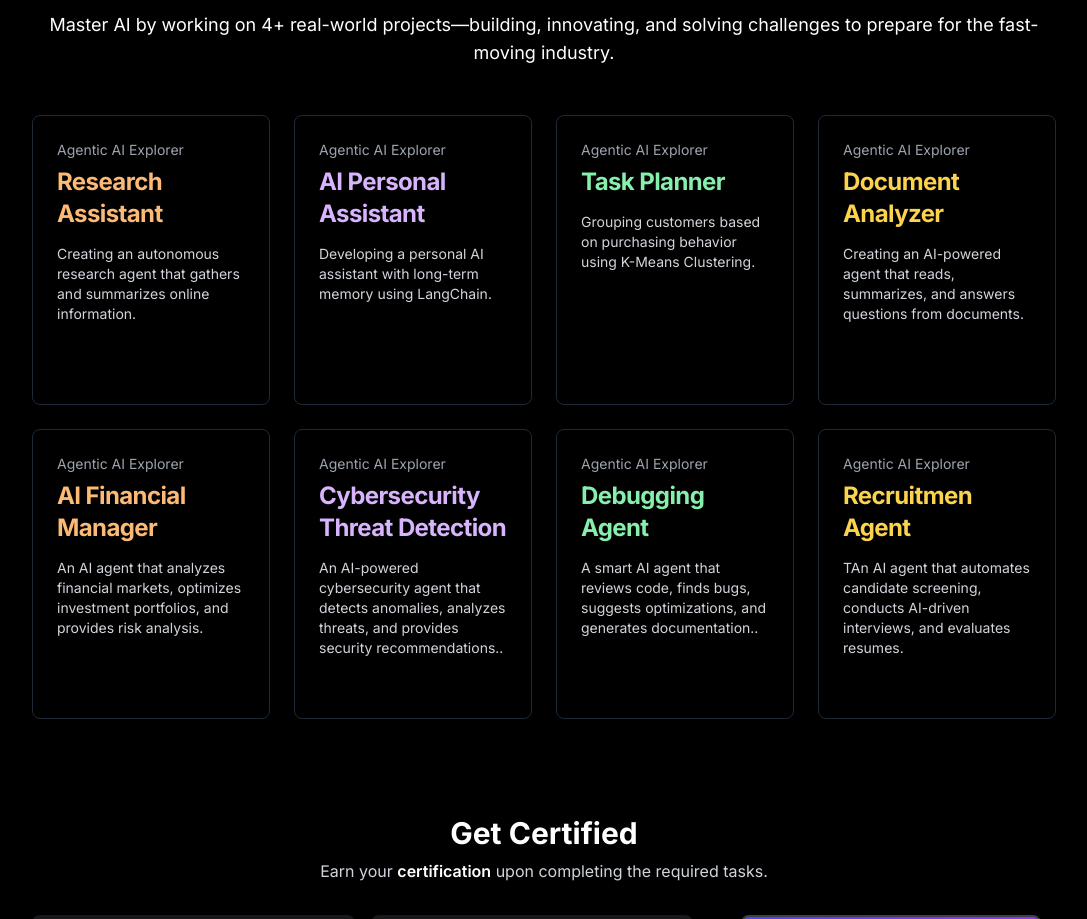
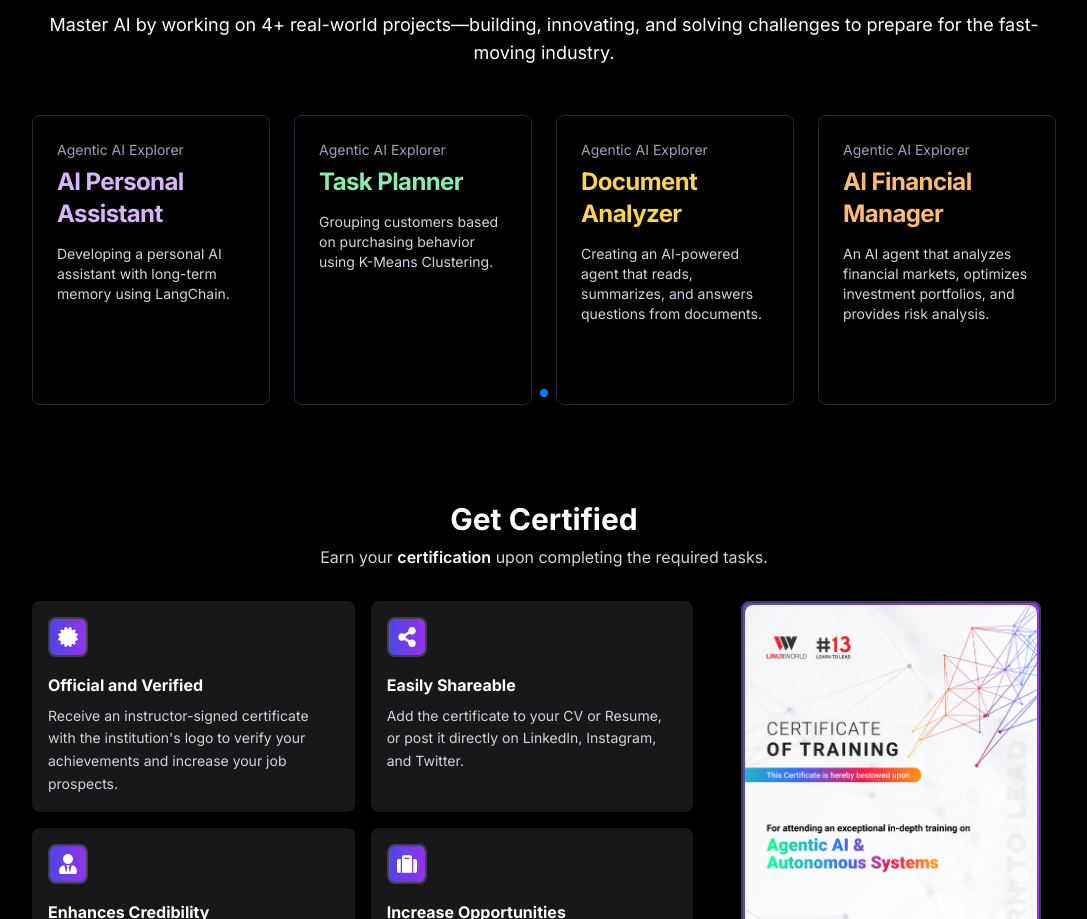
Before and after one commit to LWintern/the-agentic-ai, a Next.js app: page /agenticaiautonomoussystems in a window 1280 px wide. Shown: the part 2736-3655 px from the top of the page, without its empty margins (96-1183 px from the left). Built offline with nearby package versions, Linux system fonts and the light colour scheme.

Commit message:
add scroll in project

```diff
--- a/package.json
+++ b/package.json
@@ -21,6 +21,7 @@
     "react": "^18",
     "react-dom": "^18",
     "react-icons": "^5.5.0",
+    "swiper": "^11.2.6",
     "tailwind-merge": "^3.0.2",
     "tailwindcss-animate": "^1.0.7"
   },
--- a/src/components/advancedagenticai/CoursePage/project/Project.tsx
+++ b/src/components/advancedagenticai/CoursePage/project/Project.tsx
@@ -3,6 +3,12 @@
 import { Button } from "@/components/ui/button"
 import { Card, CardContent, CardFooter, CardHeader, CardTitle } from "@/components/ui/card"
 
+import { Swiper, SwiperSlide } from 'swiper/react';
+import { Navigation, Pagination,Autoplay } from 'swiper/modules';
+import 'swiper/css';
+import 'swiper/css/navigation';
+import 'swiper/css/pagination';
+import 'swiper/css/autoplay';
 export default function ProgramsSection() {
   // components/programs-data.ts
 const tracks = [
@@ -40,38 +46,38 @@
     description: "Creating an autonomous agent that processes and visualizes data.",
   },
   // Continuing with all remaining tracks (5-43)
-  // {
-  //   id: 5,
-  //   number: "05",
-  //   title: "AutoML Tuning",
-  //   titleColor: "text-orange-300",
-  //   experience: "",
-  //   description: "Automating model selection and hyperparameter tuning using AutoML frameworks.",
-  // },
-  // {
-  //   id: 6,
-  //   number: "06",
-  //   title: "Stock Forecasting",
-  //   titleColor: "text-purple-300",
-  //   experience: "",
-  //   description: "Predicting stock prices using time-series models like ARIMA and LSTM.",
-  // },
-  // {
-  //   id: 7,
-  //   number: "07",
-  //   title: "Fake News Detection",
-  //   titleColor: "text-green-300",
-  //   experience: "",
-  //   description: "Classifying news articles as fake or real using ensemble learning techniques.",
-  // },
-  // {
-  //   id: 8,
-  //   number: "08",
-  //   title: "Car Simulation",
-  //   titleColor: "text-amber-300",
-  //   experience: "",
-  //   description: "Training an autonomous vehicle to navigate using Reinforcement Learning.",
-  // },
+  {
+    id: 5,
+    number: "Agentic AI Specialist",
+    title: "Fact-Checking Agent",
+    titleColor: "text-orange-300",
+    experience: "",
+    description: "An AI-powered fact-checking agent that analyzes news articles, verifies claims, and detects bias.",
+  },
+  {
+    id: 6,
+    number: "Agentic AI Specialist",
+    title: "Exam Assistant",
+    titleColor: "text-purple-300",
+    experience: "",
+    description: "An AI-powered tutor that adapts to a student’s learning style and creates custom study plans.",
+  },
+  {
+    id: 7,
+    number: "Agentic AI Specialist",
+    title: "Resume Builder",
+    titleColor: "text-green-300",
+    experience: "",
+    description: "An AI-driven resume builder that analyzes job descriptions, tailors applications, and tracks interviews.",
+  },
+  {
+    id: 8,
+    number: "08",
+    title: " Marketing Assistant",
+    titleColor: "text-amber-300",
+    experience: "",
+    description: "An AI-powered content creation agent that writes blog posts, generates ads, and optimizes SEO.",
+  },
   // {
   //   id: 9,
   //   number: "09",
@@ -362,16 +368,48 @@
       <h1 className="text-4xl md:text-5xl font-bold mb-4"> Sharpen Your Skills with 4+ Battles</h1>
       <p className="text-lg">Master AI by working on 4+ real-world projects—building, innovating, and solving challenges to prepare for the fast-moving industry.</p>
     </div>
+    <Swiper
+  modules={[Navigation, Pagination, Autoplay]}
+  spaceBetween={24}
+  navigation={false} // Hide navigation buttons
+  pagination={{
+    clickable: true,
+    dynamicBullets: true
+  }}
+  autoplay={{
+    delay: 1000, // 3 seconds delay between slides
+    disableOnInteraction: false, // Continue autoplay after user interaction
+    pauseOnMouseEnter: true // Pause on mouse hover
+  }}
+  loop={true} // Enable infinite loop
+  breakpoints={{
+    // Mobile
+    320: {
+      slidesPerView: 1,
+      spaceBetween: 20
+    },
+    // Tablet
+    768: {
+      slidesPerView: 2,
+      spaceBetween: 24
+    },
+    // Desktop
+    1024: {
+      slidesPerView: 4,
+      spaceBetween: 24
+    }
+  }}
+  className="w-full"
+>
 
-    <div className="grid grid-cols-1 md:grid-cols-2 lg:grid-cols-4 gap-6">
   {tracks.map((track, index) => (
+    <SwiperSlide key={index}>
       <Card
-          key={index}
         className="bg-black border border-gray-800 rounded-lg overflow-hidden flex flex-col min-h-[290px]"
       >
         <div className="flex-grow">
           <CardHeader className="pb-2">
-              <p className="text-sm text-gray-400"> {track.number}</p>
+            <p className="text-sm text-gray-400">{track.number}</p>
             <CardTitle className={`text-2xl font-bold ${track.titleColor}`}>{track.title}</CardTitle>
             <p className="text-sm text-gray-300">{track.experience}</p>
           </CardHeader>
@@ -380,7 +418,8 @@
           </CardContent>
         </div>
         <CardFooter className="mt-auto">
-            {/* <Button
+          {/* Uncomment if you want to add the button back
+          <Button
             variant="outline"
             className="w-full text-white font-bold hover:text-white bg-gradient-to-r from-purple-600 to-pink-600"
           >
@@ -388,8 +427,9 @@
           </Button> */}
         </CardFooter>
       </Card>
+    </SwiperSlide>
   ))}
-    </div>
+</Swiper>
 
     {/* "Many more..." text on the right side */}
     {/* <div className="text-right mt-6 pr-4 bg-gradient-to-r from-purple-600 to-pink-600 text-transparent bg-clip-text text-lg">
--- a/src/components/agenticaiautonomoussystems/CoursePage/project/Project.tsx
+++ b/src/components/agenticaiautonomoussystems/CoursePage/project/Project.tsx
@@ -2,6 +2,13 @@
 
 import { Button } from "@/components/ui/button"
 import { Card, CardContent, CardFooter, CardHeader, CardTitle } from "@/components/ui/card"
+
+import { Swiper, SwiperSlide } from 'swiper/react';
+import { Navigation, Pagination,Autoplay } from 'swiper/modules';
+import 'swiper/css';
+import 'swiper/css/navigation';
+import 'swiper/css/pagination';
+import 'swiper/css/autoplay';
 
 export default function ProgramsSection() {
   // components/programs-data.ts
@@ -362,16 +369,48 @@
       <h1 className="text-4xl md:text-5xl font-bold mb-4"> Sharpen Your Skills with 4+ Battles</h1>
       <p className="text-lg">Master AI by working on 4+ real-world projects—building, innovating, and solving challenges to prepare for the fast-moving industry.</p>
     </div>
+    <Swiper
+  modules={[Navigation, Pagination, Autoplay]}
+  spaceBetween={24}
+  navigation={false} // Hide navigation buttons
+  pagination={{
+    clickable: true,
+    dynamicBullets: true
+  }}
+  autoplay={{
+    delay: 1000, // 3 seconds delay between slides
+    disableOnInteraction: false, // Continue autoplay after user interaction
+    pauseOnMouseEnter: true // Pause on mouse hover
+  }}
+  loop={true} // Enable infinite loop
+  breakpoints={{
+    // Mobile
+    320: {
+      slidesPerView: 1,
+      spaceBetween: 20
+    },
+    // Tablet
+    768: {
+      slidesPerView: 2,
+      spaceBetween: 24
+    },
+    // Desktop
+    1024: {
+      slidesPerView: 4,
+      spaceBetween: 24
+    }
+  }}
+  className="w-full"
+>
 
-    <div className="grid grid-cols-1 md:grid-cols-2 lg:grid-cols-4 gap-6">
   {tracks.map((track, index) => (
+    <SwiperSlide key={index}>
       <Card
-          key={index}
         className="bg-black border border-gray-800 rounded-lg overflow-hidden flex flex-col min-h-[290px]"
       >
         <div className="flex-grow">
           <CardHeader className="pb-2">
-              <p className="text-sm text-gray-400"> {track.number}</p>
+            <p className="text-sm text-gray-400">{track.number}</p>
             <CardTitle className={`text-2xl font-bold ${track.titleColor}`}>{track.title}</CardTitle>
             <p className="text-sm text-gray-300">{track.experience}</p>
           </CardHeader>
@@ -380,7 +419,8 @@
           </CardContent>
         </div>
         <CardFooter className="mt-auto">
-            {/* <Button
+          {/* Uncomment if you want to add the button back
+          <Button
             variant="outline"
             className="w-full text-white font-bold hover:text-white bg-gradient-to-r from-purple-600 to-pink-600"
           >
@@ -388,8 +428,9 @@
           </Button> */}
         </CardFooter>
       </Card>
+    </SwiperSlide>
   ))}
-    </div>
+</Swiper>
 
     {/* "Many more..." text on the right side */}
     {/* <div className="text-right mt-6 pr-4 bg-gradient-to-r from-purple-600 to-pink-600 text-transparent bg-clip-text text-lg">
```
Also changed, not shown: 1 other file (tests, documents, lock files or other folders). Lines whose indentation alone changed are shown as unchanged.
